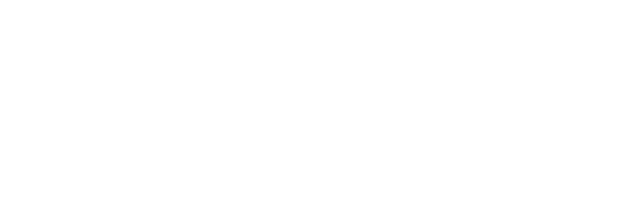
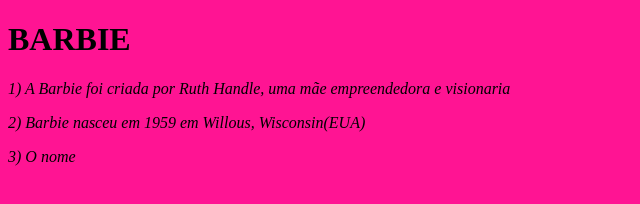
Before and after one commit to JOAOVICTORBURES/SITE_DA_BARBIE2, a plain HTML site: page index.html in a window 1280 px wide. Shown: the whole page, without its empty margins (0-640 px from the left). Drawn offline with Linux system fonts and the light colour scheme.

Commit message:
fiz um paragrafo

```diff
--- a/index.html
+++ b/index.html
@@ -7,6 +7,9 @@
         <link rel="stylesheet" href="style.css">
 </head>
 <body>
-
+    <h1>BARBIE</h1>
+    <p><i>1) A Barbie foi criada por Ruth Handle, uma mãe empreendedora e visionaria</i></p>
+    <p><i>2) Barbie nasceu em 1959 em Willous, Wisconsin(EUA)</i></p>
+    <p><i>3) O nome  </i></p>
 </body>
 </html>
--- a/style.css
+++ b/style.css
@@ -0,0 +1,3 @@
+body{
+    background-color: deeppink;
+}
```
